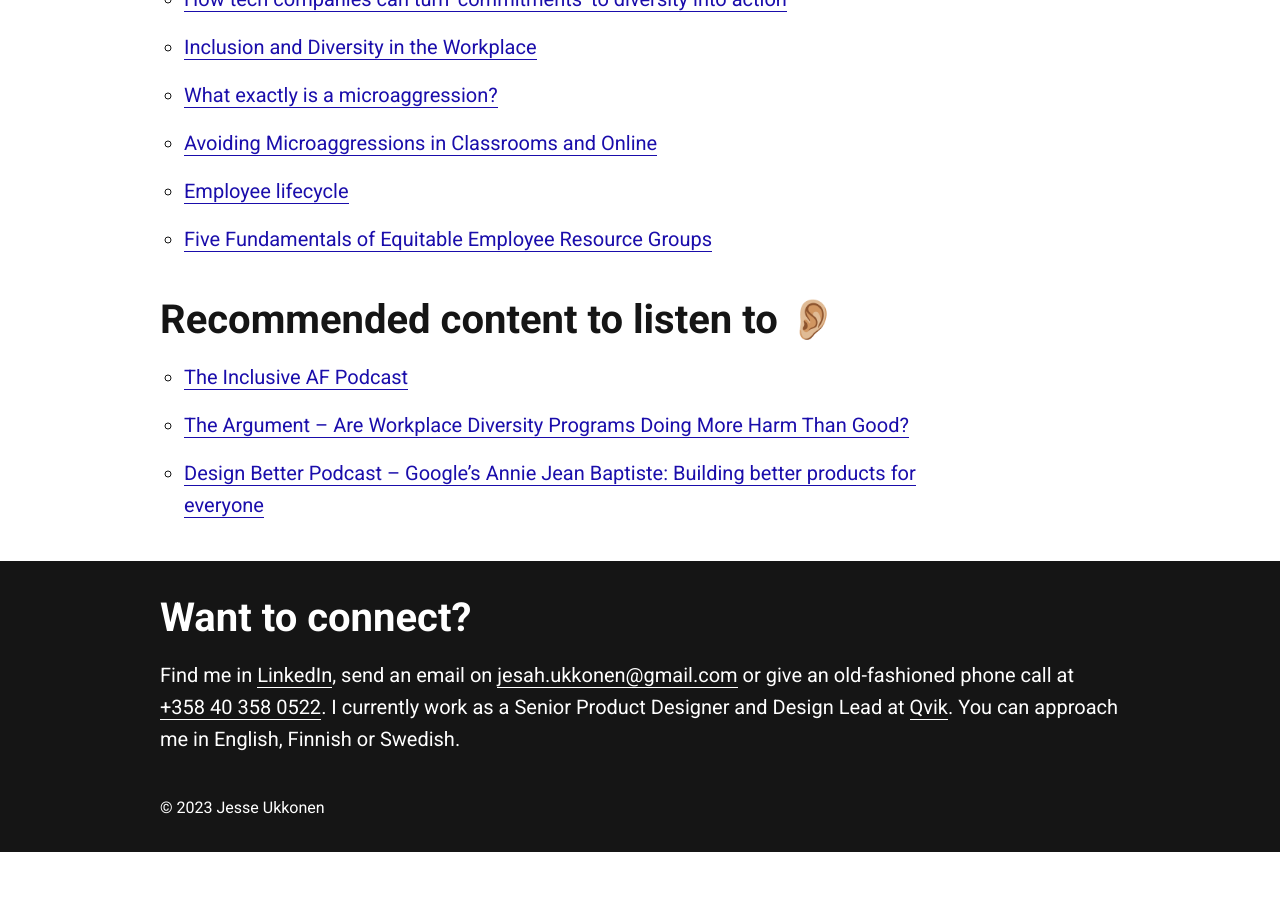
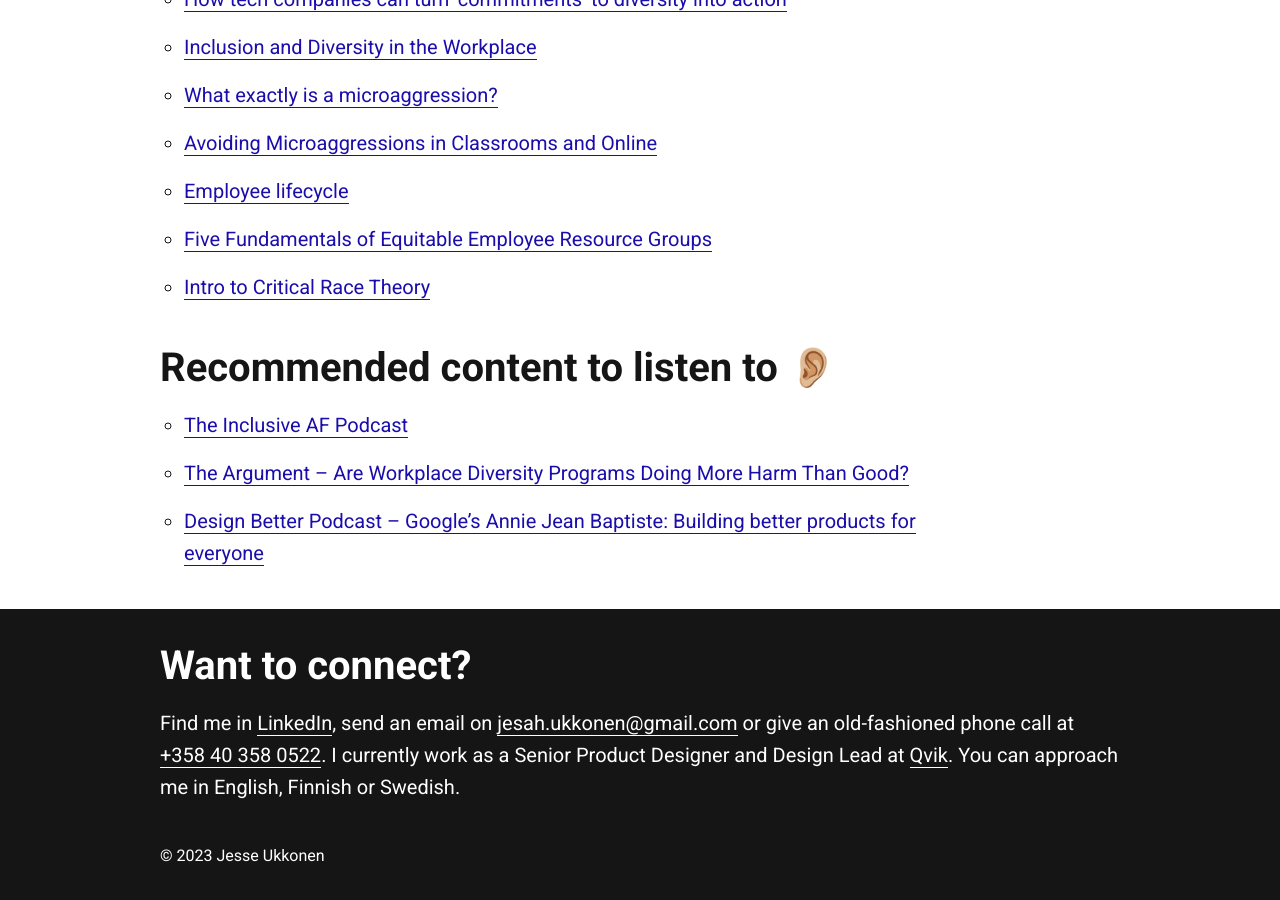
Before and after one commit to jesseu/jesseu.github.io, a Jekyll site: the page built from _posts/2021-08-18-diversity-equity-inclusion-thoughts.md, in a window 1280 px wide and 900 px high, scrolled down 5902 px. Built offline with Jekyll 4.4.1, drawn with Linux system fonts in a browser that asks for light colours; before the commit the page ends 6754 px from its top, so only the background shows below that.

Commit message:
Update 2021-08-18-diversity-equity-inclusion-thoughts.md

```diff
--- a/_posts/2021-08-18-diversity-equity-inclusion-thoughts.md
+++ b/_posts/2021-08-18-diversity-equity-inclusion-thoughts.md
@@ -75,6 +75,7 @@ I organized [a virtual event at Qvik](https://www.meetup.com/qvik-events/events/
 * [Avoiding Microaggressions in Classrooms and Online](https://collegeeducated.com/resources/avoiding-microaggressions-in-classrooms-and-online/){:target="_blank"}
 * [Employee lifecycle](https://projectinclude.org/employee_lifecycle){:target="_blank"}
 * [Five Fundamentals of Equitable Employee Resource Groups](https://www.feminuity.org/blog-posts/five-fundamentals-of-equitable-ergs-employee-resource-groups/){:target="_blank"}
+* [Intro to Critical Race Theory](https://www.perlego.com/knowledge/study-guides/what-is-critical-race-theory/){:target="_blank"}
 
 
 ## Recommended content to listen to 👂🏼
```
